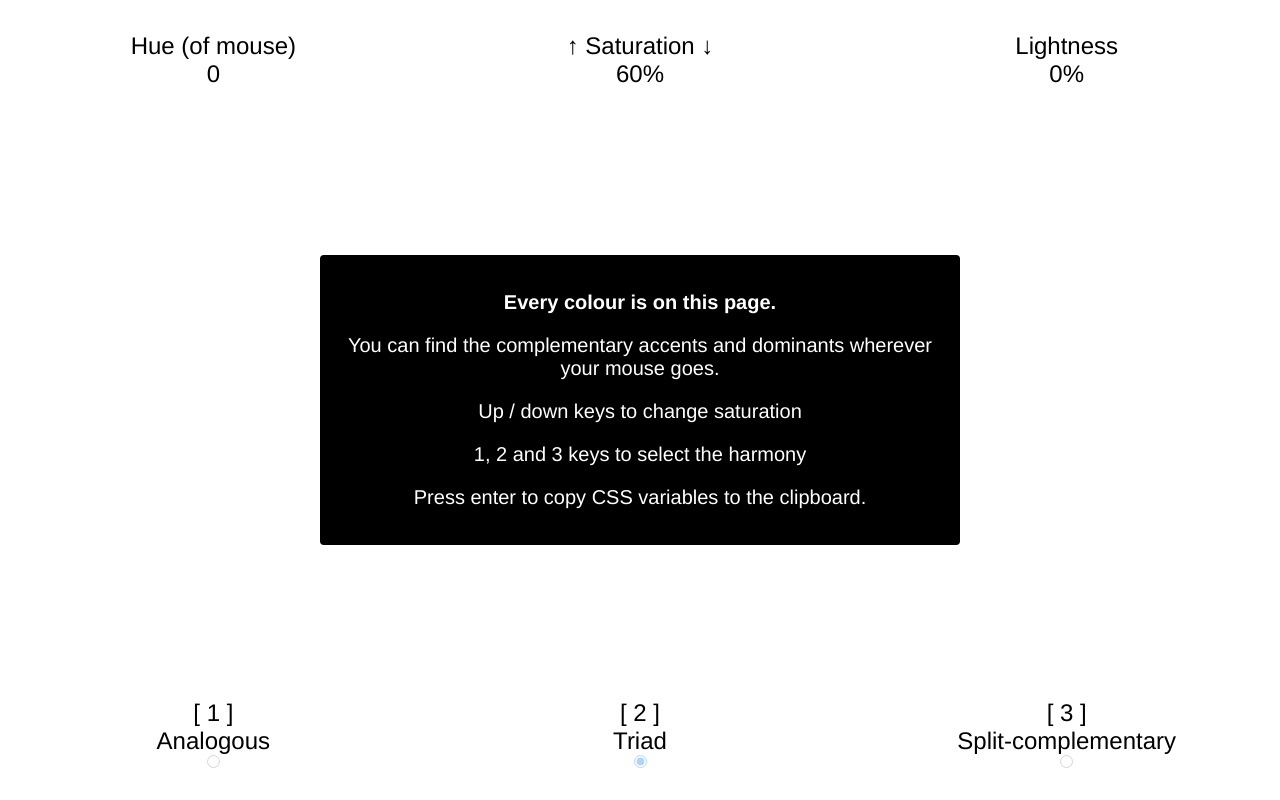
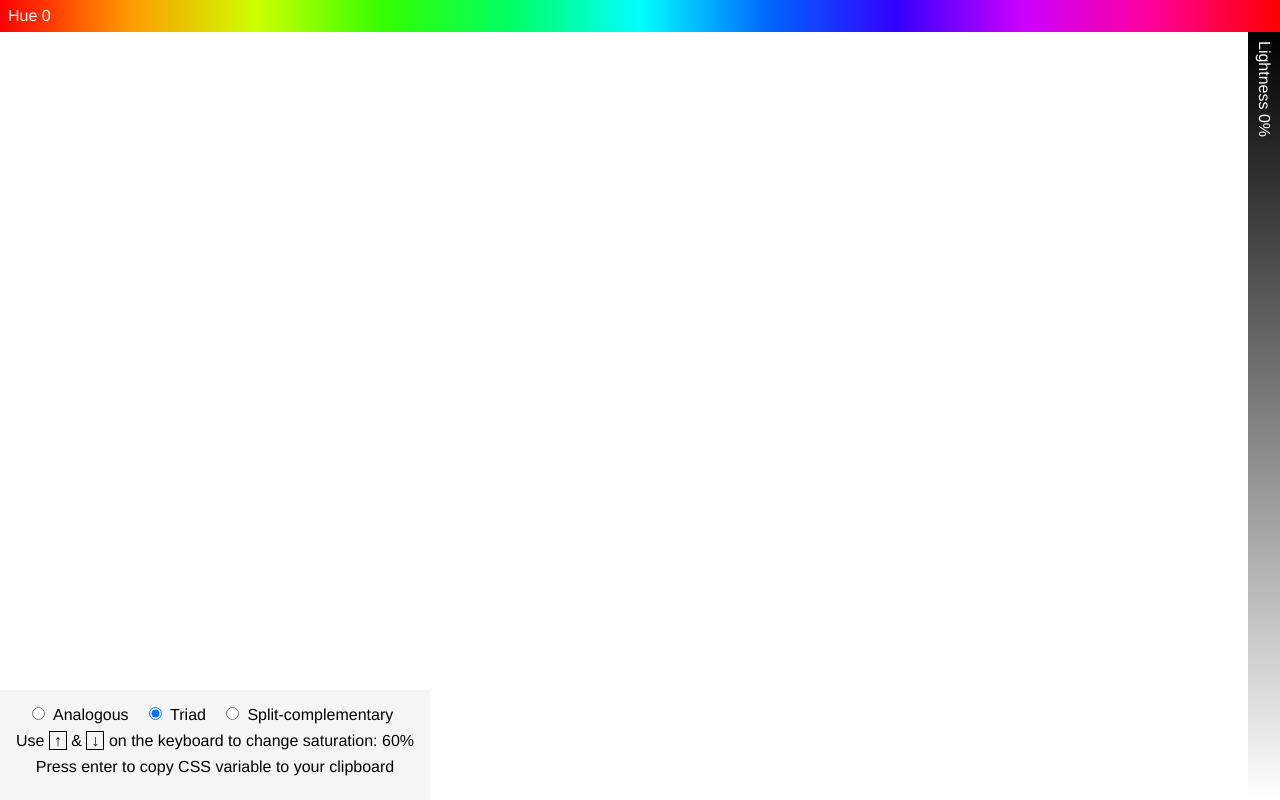
Before and after one commit to jackherizsmith/colour-harmonies, a plain HTML site: page index.html in a window 1280 px wide. Drawn offline with Linux system fonts and the light colour scheme.

Commit message:
improve interface

```diff
--- a/index.css
+++ b/index.css
@@ -1,50 +1,110 @@
 * {
   padding: 0;
   margin: 0;
+}
+
+body {
+  height: 100vh;
   font-family: "Franklin Gothic Medium", "Arial Narrow", Arial, sans-serif;
 }
 
-.container {
+.hue-gradient {
+  position: fixed;
+  z-index: 5;
+  top: 0;
+  left: 0;
+  height: 2rem;
   display: flex;
-  height: 100vh;
+  align-items: center;
+  padding-left: 0.5rem;
+  right: 0;
+  background: linear-gradient(
+    90deg,
+    hsl(0, 100%, 50%) 0%,
+    hsl(36, 100%, 50%) 10%,
+    hsl(72, 100%, 50%) 20%,
+    hsl(108, 100%, 50%) 30%,
+    hsl(144, 100%, 50%) 40%,
+    hsl(180, 100%, 50%) 50%,
+    hsl(216, 100%, 50%) 60%,
+    hsl(252, 100%, 50%) 70%,
+    hsl(288, 100%, 50%) 80%,
+    hsl(324, 100%, 50%) 90%,
+    hsl(360, 100%, 50%) 100%
+  );
 }
 
-.block {
-  flex: 1 1 0;
-  text-align: center;
-  display: flex;
-  flex-direction: column;
-  align-items: center;
-  justify-content: space-between;
-  padding-bottom: 2rem;
+.light-gradient {
+  position: fixed;
+  z-index: 5;
+  top: 2rem;
+  bottom: 0;
+  right: 0;
+  width: 2rem;
+  padding-top: 1rem;
+  background: linear-gradient(0deg, hsl(0, 0%, 100%) 0%, hsl(0, 0%, 0%) 100%);
 }
 
-label,
-p {
-  font-size: 1.5rem;
-  display: flex;
-  flex-direction: column;
-  align-items: center;
-  margin: 2rem 0 0;
-  transition: color 0.2s;
+.hsl-text {
+  color: white;
+}
+.hsl-text--hue {
+  transition: color 0.3s;
+}
+
+.hsl-text--light {
+  transform: rotate(90deg);
+  white-space: nowrap;
+}
+
+.back {
+  position: absolute;
+  top: 0;
+  right: 0;
+  bottom: 0;
+  left: 0;
+}
+
+.box-1 {
+  position: absolute;
+  top: 20vh;
+  width: 20vh;
+  bottom: 60vh;
+  left: 20vw;
+}
+
+.box-2 {
+  position: absolute;
+  top: 50vh;
+  width: 20vh;
+  bottom: 30vh;
+  left: 20vw;
+}
+
+.controls {
+  position: absolute;
+  bottom: 0;
+  left: 0;
+  padding: 1rem;
+  background-color: hsl(0, 0%, 96%);
+}
+
+.controls > p {
+  margin: 0.5rem 0;
+  text-align: center;
+}
+
+label {
+  margin-left: 1rem;
 }
 
 input {
-  opacity: 0.3;
+  margin-right: 0.5rem;
 }
 
-label input:checked {
-  background-color: red;
-}
-
-.rules {
-  position: fixed;
-  font-size: 1.5rem;
-  top: 50%;
-  left: 50%;
-  transform: translate(-50%, -50%);
-  cursor: pointer;
-  transition: color 0.2s;
+.keys {
+  border: 1px solid black;
+  padding: 0 0.25rem;
 }
 
 .copied {
@@ -59,22 +119,3 @@ label input:checked {
   top: 7rem;
   transition: opacity 0.5s;
 }
-
-article {
-  position: fixed;
-  opacity: 1;
-  background-color: black;
-  color: white;
-  padding: 1rem;
-  border-radius: 0.25rem;
-  top: 50%;
-  left: 50%;
-  transform: translate(-50%, -50%);
-  transition: color 0.1s, background-color 0.2s;
-}
-
-article > p {
-  margin: 1em 0;
-  text-align: center;
-  font-size: 1.25rem;
-}
--- a/index.html
+++ b/index.html
@@ -7,44 +7,48 @@
     <title>Colours</title>
   </head>
   <body>
+    <div class="hue-gradient">
+      <p class="hsl-text hsl-text--hue">Hue <span id="hue">0</span></p>
+    </div>
+    <div class="light-gradient">
+      <p class="hsl-text hsl-text--light">
+        Lightness <span id="light">0%</span>
+      </p>
+    </div>
     <div class="container">
-      <div class="block" id="left">
-        <p class="page-text">Hue (of mouse)<span id="hue">0</span></p>
-        <label for="analogous"
-          ><span>[ 1 ]</span>Analogous
-          <input type="radio" name="harmony" value="analogous" id="analogous"
-        /></label>
-      </div>
-      <div class="block" id="centre">
-        <p class="page-text">
-          &uarr; Saturation &darr;<span id="sat">60%</span>
-        </p>
-        <label for="triad"
-          ><span>[ 2 ]</span>Triad
-          <input type="radio" name="harmony" value="triad" id="triad" checked
-        /></label>
-      </div>
-      <div class="block" id="right">
-        <p class="page-text">Lightness<span id="light">0%</span></p>
-        <label for="split"
-          ><span>[ 3 ]</span>Split-complementary
-          <input type="radio" name="harmony" value="split" id="split"
-        /></label>
-      </div>
+      <div class="back colour--a" id="left"></div>
+      <div class="box-1 colour--b" id="centre"></div>
+      <div class="box-2 colour--c" id="right"></div>
+    </div>
+    <div class="controls">
+      <label for="analogous"
+        ><input
+          type="radio"
+          name="harmony"
+          value="analogous"
+          id="analogous"
+        /><span>Analogous
+      </label>
+      <label for="triad"
+        ><input
+          type="radio"
+          name="harmony"
+          value="triad"
+          id="triad"
+          checked
+        />Triad
+      </label>
+      <label for="split">
+        <input type="radio" name="harmony" value="split" id="split" />Split-complementary
+      </label>
+      <p>
+        Use <span class="keys">&uarr;</span> &
+        <span class="keys">&darr;</span> on the keyboard to change saturation:
+        <span id="sat">60%</span>
+      </p>
+      <p>Press enter to copy CSS variable to your clipboard</p>
     </div>
     <div class="copied">Copied!</div>
-    <div class="rules">Rules</div>
-    <article>
-      <p><strong>Every colour is on this page.</strong></p>
-      <p>
-        You can find the complementary accents and dominants wherever your mouse
-        goes.
-      </p>
-      <p>Up / down keys to change saturation</p>
-      <p>1, 2 and 3 keys to select the harmony</p>
-
-      <p>Press enter to copy CSS variables to the clipboard.</p>
-    </article>
   </body>
   <script src="index.js"></script>
 </html>
--- a/index.js
+++ b/index.js
@@ -18,17 +18,16 @@ const harmonies = { split: 30, triad: 60, analogous: 150 };
 let harmony = "triad";
 
 function setHue(hue) {
-  let hueLeft, hueRight;
-  hueLeft =
+  const hueB =
       hue < 180 + harmonies[harmony]
         ? hue + (180 - harmonies[harmony])
-      : hue - (180 + harmonies[harmony]);
-  hueRight =
+        : hue - (180 + harmonies[harmony]),
+    hueC =
       hue > 180 - harmonies[harmony]
         ? hue - (180 - harmonies[harmony])
         : hue + (180 + harmonies[harmony]);
 
-  return [hueLeft, hueRight];
+  return [hueB, hueC];
 }
 
 const hueText = document.getElementById("hue"),
@@ -41,59 +40,73 @@ function setHslText(hue, saturation, lightness) {
   lightText.textContent = lightness + "%";
 }
 
-const blocks = document.querySelectorAll(".block");
+const elementA = document.getElementsByClassName("colour--a");
+const elementB = document.getElementsByClassName("colour--b");
+const elementC = document.getElementsByClassName("colour--c");
+
+const hueGradient = document.querySelector(".hue-gradient");
+const lightGradient = document.querySelector(".light-gradient");
 
 let xToHue = 0,
   saturation = 60,
-  yToLight = 0;
+  yToLight = 0,
+  hsls;
 
-blocks.forEach((block, index) => {
-  const left = index > 0 ? index - 1 : 2;
-  const right = index < 2 ? index + 1 : 0;
+function updateColour() {
+  const [hueB, hueC] = setHue(xToHue);
+
+  hslA = `hsl(${xToHue}, ${saturation}%, ${yToLight}%)`;
+  hslB = `hsl(${hueB}, ${saturation}%, ${yToLight}%)`;
+  hslC = `hsl(${hueC}, ${saturation}%, ${yToLight}%)`;
+  hsls = `body {
+  --a: ${hslA};
+  --b: ${hslB};
+  --c: ${hslC};
+}`;
+
+  Array.from(elementA).forEach((element) => {
+    element.style.background = hslA;
+  });
+  Array.from(elementB).forEach((element) => {
+    element.style.background = hslB;
+  });
+  Array.from(elementC).forEach((element) => {
+    element.style.background = hslC;
+  });
+  hueGradient.style.background = `linear-gradient(
+    90deg,
+    hsl(0, ${saturation}%, ${yToLight}%) 0%,
+    hsl(36, ${saturation}%, ${yToLight}%) 10%,
+    hsl(72, ${saturation}%, ${yToLight}%) 20%,
+    hsl(108, ${saturation}%, ${yToLight}%) 30%,
+    hsl(144, ${saturation}%, ${yToLight}%) 40%,
+    hsl(180, ${saturation}%, ${yToLight}%) 50%,
+    hsl(216, ${saturation}%, ${yToLight}%) 60%,
+    hsl(252, ${saturation}%, ${yToLight}%) 70%,
+    hsl(288, ${saturation}%, ${yToLight}%) 80%,
+    hsl(324, ${saturation}%, ${yToLight}%) 90%,
+    hsl(360, ${saturation}%, ${yToLight}%) 100%
+  )`;
+  lightGradient.style.background = `linear-gradient(
+    0deg,
+    hsl(${xToHue}, ${saturation}%, 100%) 0%,
+    hsl(${xToHue}, ${saturation}%, 50%) 50%,
+    hsl(${xToHue}, ${saturation}%, 0%) 100%)`;
+  setHslText(xToHue, saturation, yToLight);
+}
 
 window.addEventListener("mousemove", (event) => {
   xToHue = Math.floor((event.clientX / width) * 120);
   yToLight = Math.floor((event.clientY / height) * 100);
-
-    const [hueLeft, hueRight] = setHue(xToHue);
-
-    hslLeft = `hsl(${hueLeft}, ${saturation}%, ${yToLight}%)`;
-    hsl = `hsl(${xToHue}, ${saturation}%, ${yToLight}%)`;
-    hslRight = `hsl(${hueRight}, ${saturation}%, ${yToLight}%)`;
-
-    blocks[left].style.background = hslLeft;
-    block.style.background = hsl;
-    blocks[right].style.background = hslRight;
-
-    hsls = `body {
-  --a: ${hsl};
-  --b: ${hslLeft};
-  --c: ${hslRight};
-}`;
-  });
+  updateColour();
+  const tooLight = yToLight > 52;
+  document.querySelector(".hsl-text--hue").style.color = tooLight
+    ? "black"
+    : "white";
 });
 
 const labels = document.querySelectorAll("label");
 const pageText = document.getElementsByClassName("page-text");
-const rules = document.querySelector(".rules");
-
-const text = [...labels, ...pageText, rules];
-
-const article = document.querySelector("article");
-
-window.addEventListener("mousemove", (event) => {
-  setHslText(xToHue, saturation, yToLight);
-  const darkBg = event.clientY / height < 0.57;
-  text.forEach((element) => {
-    element.style.color = darkBg ? "white" : "black";
-  });
-  article.style.backgroundColor = darkBg ? "white" : "black";
-  article.style.color = darkBg ? "black" : "white";
-});
-
-rules.addEventListener("click", (event) => {
-  article.style.opacity = "1";
-});
 
 const copied = document.querySelector(".copied");
 
@@ -105,10 +118,16 @@ function setSat(key) {
   satText.textContent = saturation + "%";
 }
 
+const keys = ["ArrowUp", "ArrowDown"];
+const keyArrows = document.querySelectorAll(".keys");
+
 window.addEventListener("keydown", (event) => {
-  const changeSat = event.key === "ArrowUp" || event.key === "ArrowDown";
+  const changeSat = keys.includes(event.key);
   if (changeSat) {
     setSat(event.key);
+    updateColour();
+    keyArrows[keys.indexOf(event.key)].style.background = "black";
+    keyArrows[keys.indexOf(event.key)].style.color = "hsl(0, 0%, 90%)";
   }
 
   if (event.key === "Enter") {
@@ -124,3 +143,11 @@ window.addEventListener("keydown", (event) => {
     document.body.removeChild(cssVars);
   }
 });
+
+window.addEventListener("keyup", (event) => {
+  const changeSat = keys.includes(event.key);
+  if (changeSat) {
+    keyArrows[keys.indexOf(event.key)].style.background = "hsl(0, 0%, 90%)";
+    keyArrows[keys.indexOf(event.key)].style.color = "black";
+  }
+});
```
Lines whose indentation alone changed are shown as unchanged.
